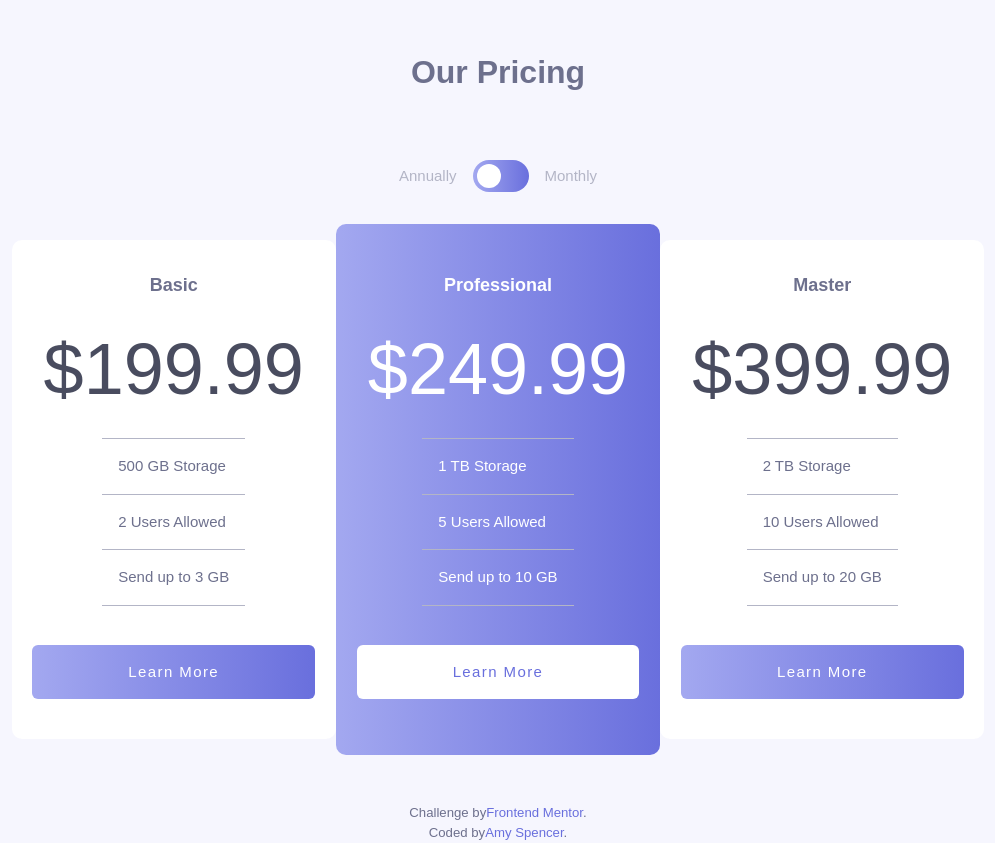
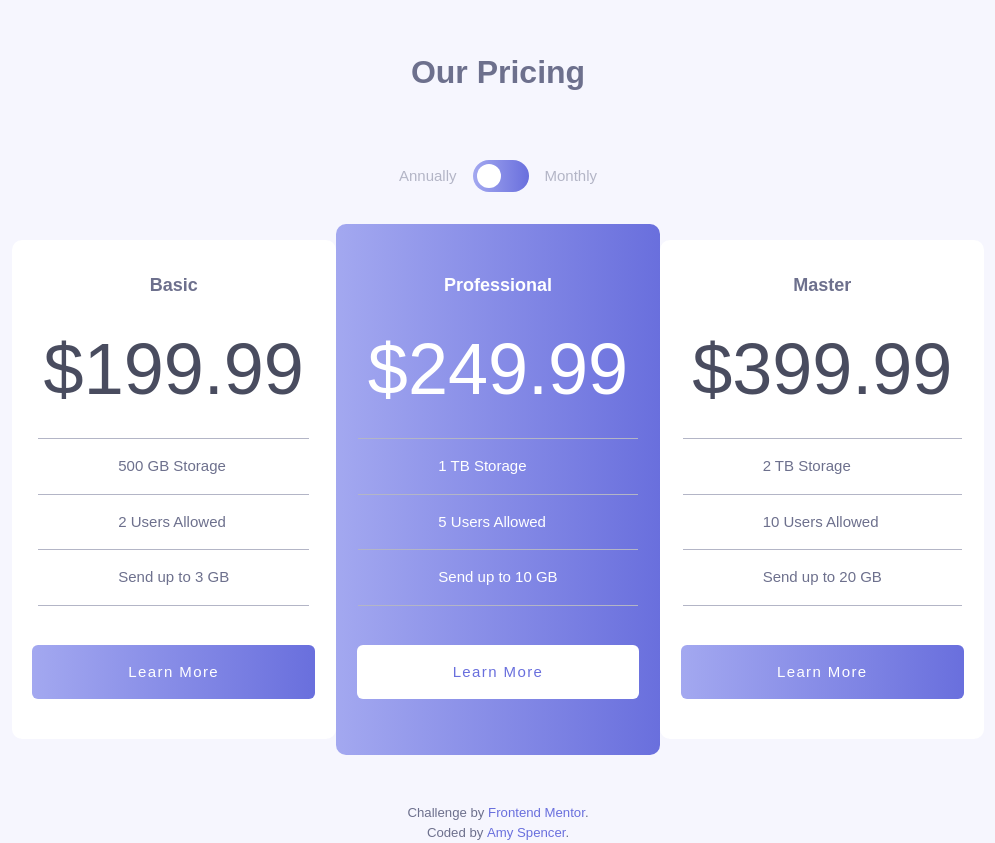
Before and after one commit to amyspencerproject/pricing-component-vite, a React (Vite) app: page / in a window 1280 px wide. Shown: the whole page, without its empty margins (142-1137 px from the left). Built offline with nearby package versions, Linux system fonts and the light colour scheme.

Commit message:
Adjust styling for price-card, button, and footer

```diff
--- a/src/App.jsx
+++ b/src/App.jsx
@@ -42,7 +42,7 @@ function App() {
                 <li className="plan-list-item">2 Users Allowed</li>
                 <li className="plan-list-item">Send up to 3 GB</li>
               </ul>
-              <button className="learn-more-purple">Learn More</button>
+              <button className="learn-more-purple">Learn&nbsp;More</button>
             </div>
             <div className="price-card bg-purple-gradient professional">
               <h2 className="plan-title">Professional</h2>
@@ -58,7 +58,7 @@ function App() {
                 <li className="plan-list-item">5 Users Allowed</li>
                 <li className="plan-list-item">Send up to 10 GB</li>
               </ul>
-              <button className="learn-more-white">Learn More</button>
+              <button className="learn-more-white">Learn&nbsp;More</button>
             </div>
             <div className="price-card master">
               <h2 className="plan-title">Master</h2>
@@ -74,7 +74,7 @@ function App() {
                 <li className="plan-list-item">10 Users Allowed</li>
                 <li className="plan-list-item">Send up to 20 GB</li>
               </ul>
-              <button className="learn-more-purple">Learn More</button>
+              <button className="learn-more-purple">Learn&nbsp;More</button>
             </div>
           </div>
         </div>
@@ -88,7 +88,7 @@ function App() {
             target="_blank"
             rel="noreferrer"
           >
-            Frontend Mentor
+            &nbsp;Frontend Mentor
           </a>
           .
         </p>
@@ -99,7 +99,7 @@ function App() {
             target="_blank"
             rel="noreferrer"
           >
-            Amy Spencer
+            &nbsp;Amy Spencer
           </a>
           .
         </p>
--- a/src/styles.css
+++ b/src/styles.css
@@ -189,13 +189,19 @@ main {
   margin: 3rem;
 }
 
+.price-cards-wrapper {
+  display: flex;
+  flex-direction: column;
+  align-items: center;
+}
+
 .price-card {
   display: flex;
-  flex-flow: column wrap;
+  flex-direction: column;
   align-items: center;
   color: var(--gray-blue);
   border-radius: 10px;
-  width: 90%;
+  /* width: 90%; */
   margin: 1rem 0.5rem;
   padding-block-start: 1rem;
   padding-block-end: 1rem;
@@ -237,7 +243,7 @@ main {
 
 .plan-list-item {
   border-bottom: 1px solid var(--lt-gray-blue);
-  padding: 1rem;
+  padding: 1rem 5rem;
 }
 
 .plan-list-item:first-child {
@@ -251,13 +257,8 @@ main {
     var(--linear-gradient-2)
   );
   color: var(--white);
-  padding: 0.5rem 8rem;
-  margin: 1.5rem 1rem;
-}
-
-.learn-more-white {
-  background-color: var(--white);
-  color: var(--linear-gradient-2);
+  /* padding: 0.5rem 8rem;
+  margin: 1.5rem 1rem; */
 }
 
 .learn-more-purple,
@@ -266,8 +267,13 @@ main {
   border: none;
   /* font-size: 0.8125rem; */
   letter-spacing: 1.4px;
-  padding: 1rem 8rem;
+  padding: 1rem 6rem;
   margin: 1.5rem 1rem;
+}
+
+.learn-more-white {
+  background-color: var(--white);
+  color: var(--linear-gradient-2);
 }
 
 .hide {
```
